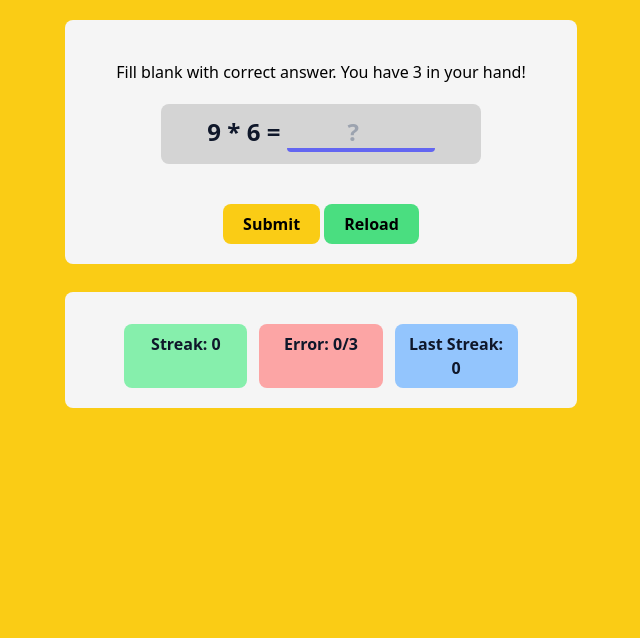
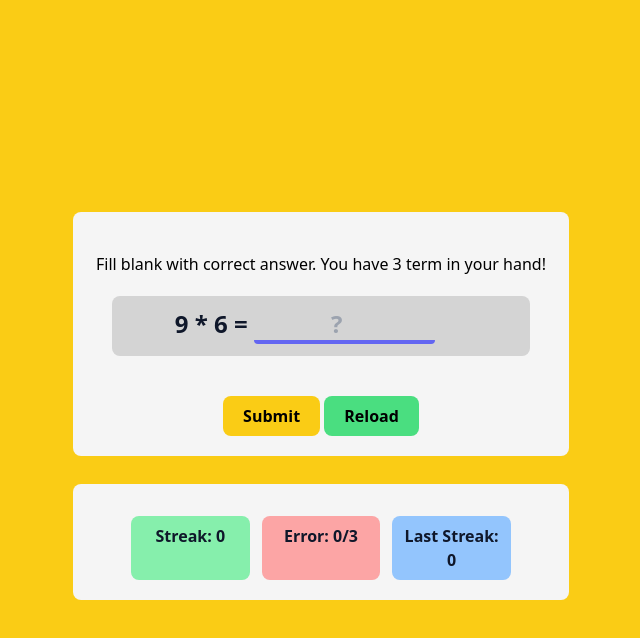
Before and after one commit to Asif419/math-game-one, a plain HTML site: page index.html in a window 1280 px wide. Shown: the whole page, without its empty margins (319-959 px from the left). Drawn offline with nearby package versions, Linux system fonts and the light colour scheme.

Commit message:
updated-version-3

```diff
--- a/index.html
+++ b/index.html
@@ -17,19 +17,19 @@
     <link rel="stylesheet" href="styles/styles.css">
 </head>
 
-<body id="body-container " class="bg-yellow-400 ">
+<body id="body-container " class="min-h-screen p-5 bg-yellow-400 flex flex-col justify-center items-center">
 
     <!-- math section -->
-    <section id="math-field" class="flex flex-col justify-center items-center">
+    <section id="math-field" class="grid grid-cols-1 w-full mx-auto">
         <!-- blur-sm -->
         <div
-            class="bg-neutral-100 text-black text-center m-5 m-md-10 m-lg-15 p-5 rounded-lg mx-auto w-80 md:w-2/5 flex flex-col justify-center items-center">
+            class="bg-neutral-100 text-black text-center m-5  p-5 rounded-lg mx-auto w-80 md:w-2/5 flex flex-col justify-center items-center">
             <h1 id="math-field-title" class="pt-5 font-medium"></h1>
-            <div id="math-question-field" class="my-5 md:w-80">
+            <div id="math-question-field" class="my-5 w-11/12">
                 <div class="bg-neutral-300 text-slate-900 font-bold p-3 text-2xl rounded-lg ">
-                    <h5> <span id="first-number"> 7 </span> <span id="operator"> * </span> <span id="second-number"> 7
+                    <h5 class="w-11/12"> <span id="first-number"> 7 </span> <span id="operator"> * </span> <span id="second-number"> 7
                         </span> <span> = </span> <span> <input id="final-number" type="number"
-                                class="w-2/4 border-b-4 border-indigo-500 rounded bg-transparent text-center outline-0"
+                                class="w-1/3 md:w-2/4 lg:2/4 border-b-4 border-indigo-500 rounded bg-transparent text-center outline-0"
                                 placeholder="?"> </span> </h5>
                 </div>
             </div>
@@ -50,7 +50,7 @@
         <div
             class="bg-neutral-100 text-black text-center m-2 m-md-5 m-lg-10 p-5 rounded-lg mx-auto w-80 md:w-2/5 flex flex-col justify-center items-center">
             <div
-                class="text-slate-900 font-normal pt-3 flex flex-col lg:flex-row gap-3 w-10/12 justify-center align-center grid grid-cols-1 md:grid-cols-3 mx-auto">
+                class="text-slate-900 font-normal pt-3 flex flex-col lg:flex-row gap-3 w-10/12 justify-center align-center grid grid-cols-1 lg:grid-cols-3 mx-auto">
                 <h1 class="bg-green-300 rounded-lg px-2 py-2 font-bold">Streak: <span id="streak">0</span> </h1>
                 <h1 class="bg-red-300 rounded-lg px-2 py-2 font-bold">Error: <span id="error">0</span><span>/3</span> </h1>
                 <h1 class="bg-blue-300 rounded-lg px-2 py-2 font-bold">Last Streak: <span id="last-streak">0</span> </h1>
--- a/js/math.js
+++ b/js/math.js
@@ -63,7 +63,7 @@ function one() {
 
     //math-field-title
     const mathFieldTitle = document.getElementById('math-field-title');
-    mathFieldTitle.textContent = `Fill blank with correct answer.\n You have ${life} in your hand!`;
+    mathFieldTitle.textContent = `Fill blank with correct answer.\n You have ${life} term in your hand!`;
 }
 
 
```
